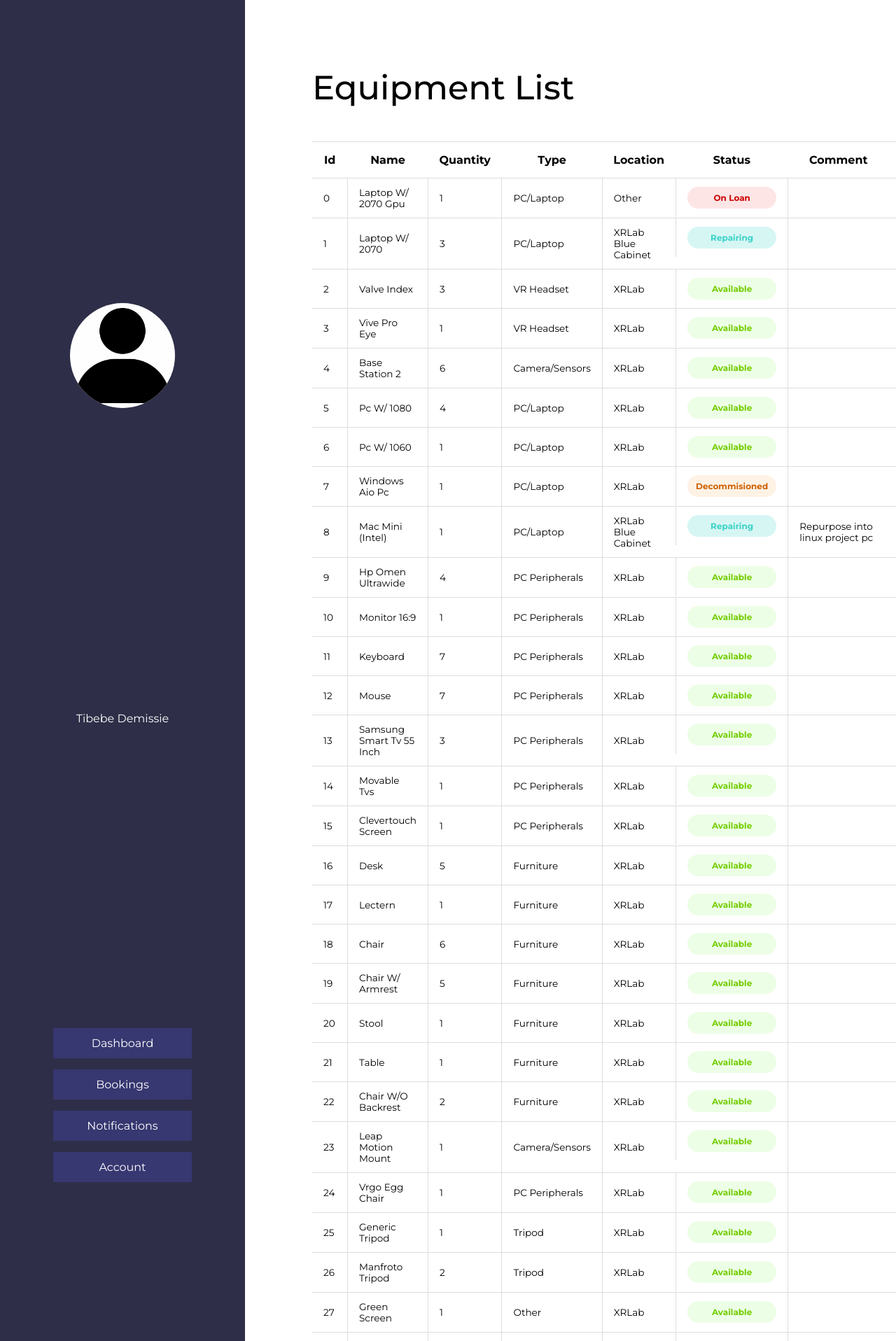
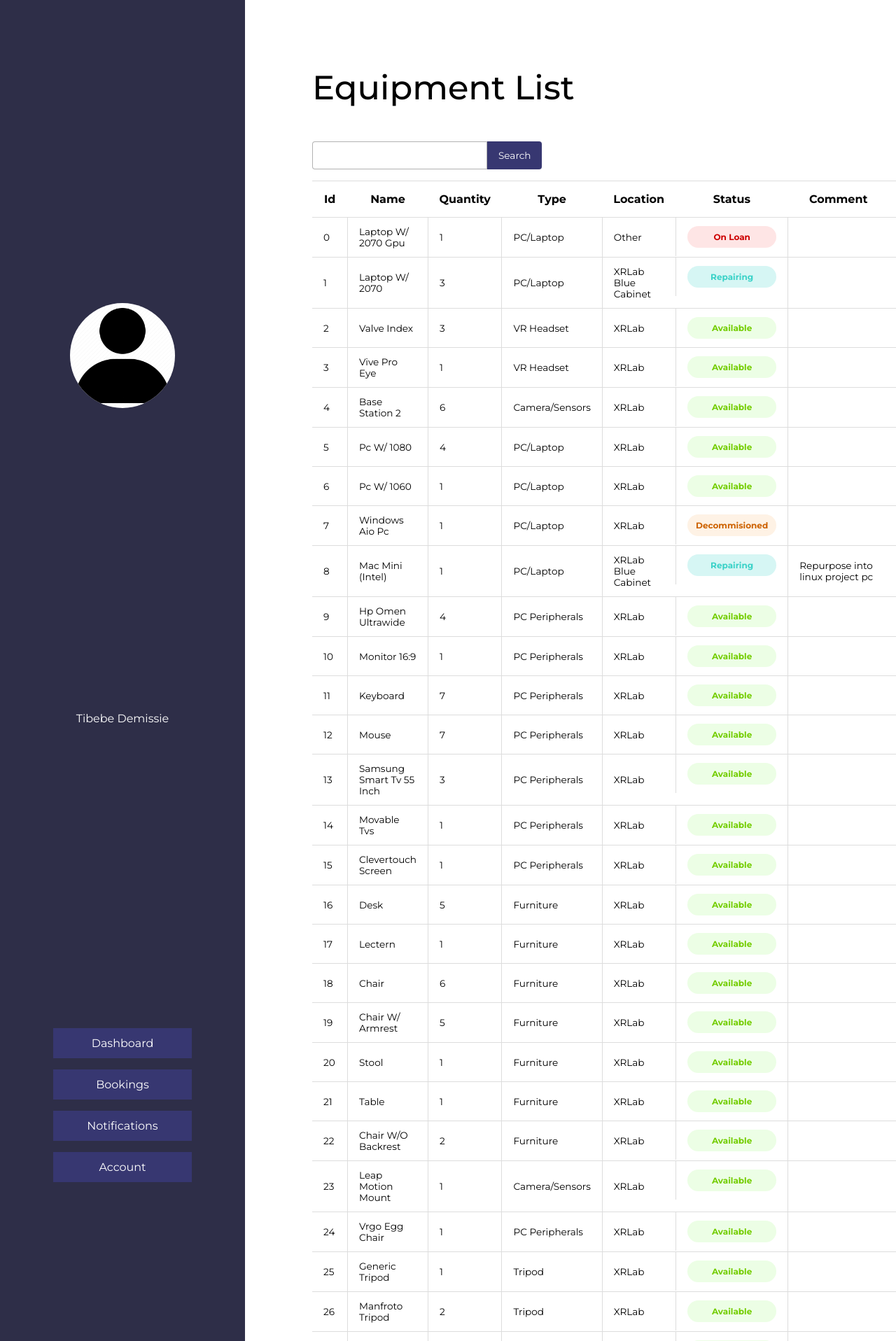
Before and after one commit to tib-source/5CS12_A-Ergon, a Django app: page /dashboard in a window 1280 px wide. Shown: the top 1916 px of the page at 70% size. Run offline with Django 5.2, Linux system fonts and the light colour scheme; a user stored in the database is signed in; data comes from the database, SQL or seed files in the repository.

Commit message:
Added search filtering for the table

```diff
--- a/Bookings/static/Bookings/root.css
+++ b/Bookings/static/Bookings/root.css
@@ -31,6 +31,36 @@
 
 .styled__button:hover {
   background-color: var(--button);
+  transform: scale(1.01);
+}
+
+/* INPUT STYLING FOR AUTH AND OTHER FORMS  */
+.input__container {
+  display: grid;
+  gap: 0.5rem;
+
+  input{
+      font-size: 1rem;
+  }
+
+  .input__label {
+      opacity: 0.7;
+  }
+
+
+  .input__field {
+      min-width: 250px;
+      height: 3rem;
+      padding: 0.5rem;
+      outline: none;
+      border: 1px solid var(--gray-light);
+      border-radius: .25rem;
+  }
+
+  .input__error{
+      color:red;
+  }
+
 }
 
 /* Dashboard SECTION */
@@ -39,7 +69,6 @@
   overflow-y: scroll;
   height: 100%;
   width: 100vw;
-  display: grid;
   padding: 6rem;
 
   h1 {
@@ -123,6 +152,35 @@
   }
 
 
+  .input__container{
+    display: flex;
+    gap: 0 ;
+    margin: 1rem 0rem;
+
+
+
+    .input__field{
+      height: 2.5rem;
+      border-radius: 0.25rem 0 0  0.25rem ;
+      padding: .5rem;
+    }
+  }
+
+
+  .styled__button{
+    background-color: var(--button);
+    color: var(--white);
+    height: 2.5rem;
+    border: 0;
+    padding: 0 1rem;
+    border-radius:0rem .25rem .25rem 0rem;
+    cursor: pointer;
+    font-size: 0.85rem;
+  }
+
+
+
+
 }
 
 
--- a/Bookings/templates/Bookings/dashboard.html
+++ b/Bookings/templates/Bookings/dashboard.html
@@ -90,11 +90,39 @@
 
 
     window.addEventListener("load", (e) => {
-        tableContent = document.getElementById("table-content");
+        tableContent = document.getElementById("table_content");
         tableButtons = document.querySelectorAll('.table__row');
+        searchInput = document.getElementById('search_input')
+        searchButton = document.getElementById("search_button");
+        noResultDiv = document.createElement('div')
+
+        // Event listener on the search button so that it can filter the table when it is clicked;
+        searchButton.addEventListener("click", (event)=>{
+
+            event.preventDefault();
+            // Get text from the search Bar
+            const query = searchInput.value.toLowerCase();
+            // Clear the table
+            tableContent.innerHTML = ""
+            // Filter the data using the query
+            const searchResult = [...tableData].filter((item)=> {
+                let result = item["name"].toLowerCase().includes(query);
+                return result
+
+            })
+            // if search result is empty
+            if(searchResult.length == 0){
+
+                noResultDiv.innerHTML = `<p> No result for this search </p>`
+                tableContent.appendChild(noResultDiv)
+            }
+
+            // Repopulate the table
+            getTableContent(searchResult)
+        });
+
+        // Event listeners on the Table columns so that they can sort the table when clicked
         [...tableButtons].map((button) => {
-
-
             button.addEventListener("click", (event)=> {
 
                 resetButtons(event);
@@ -110,13 +138,19 @@
 
             })
         })
+
+
+
         getTableContent(tableData);
     });
 </script>
 
 <div class="dashboard">
     <h1>Equipment List</h1>
-
+    <form class="input__container">
+        <input class="input__field" type="text" name="searchInput" autofocus=""  maxlength="150"  id="search_input">
+        <button class="styled__button" id="search_button"> Search </button>
+    </form>
     <table id="dashboard_table">
         <thead>
             <tr>
@@ -130,7 +164,7 @@
                 <th>Action</th>
             </tr>
         </thead>
-        <tbody id="table-content"></tbody>
+        <tbody id="table_content"></tbody>
     </table>
 </div>
 
```
Also changed, not shown: Bookings/static/Bookings/auth.css (+0 -28 lines).
